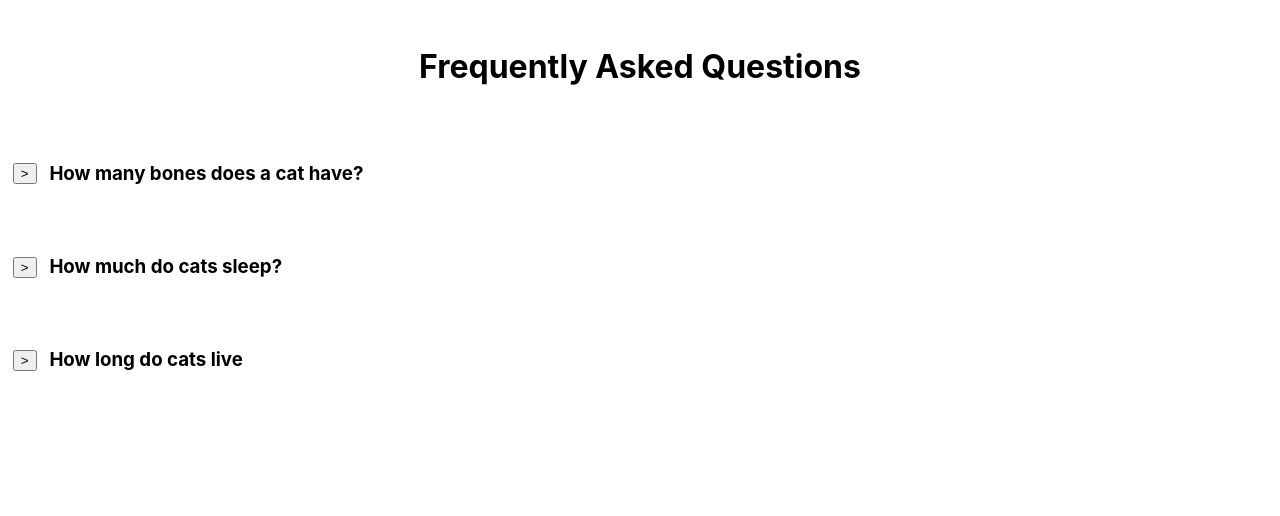
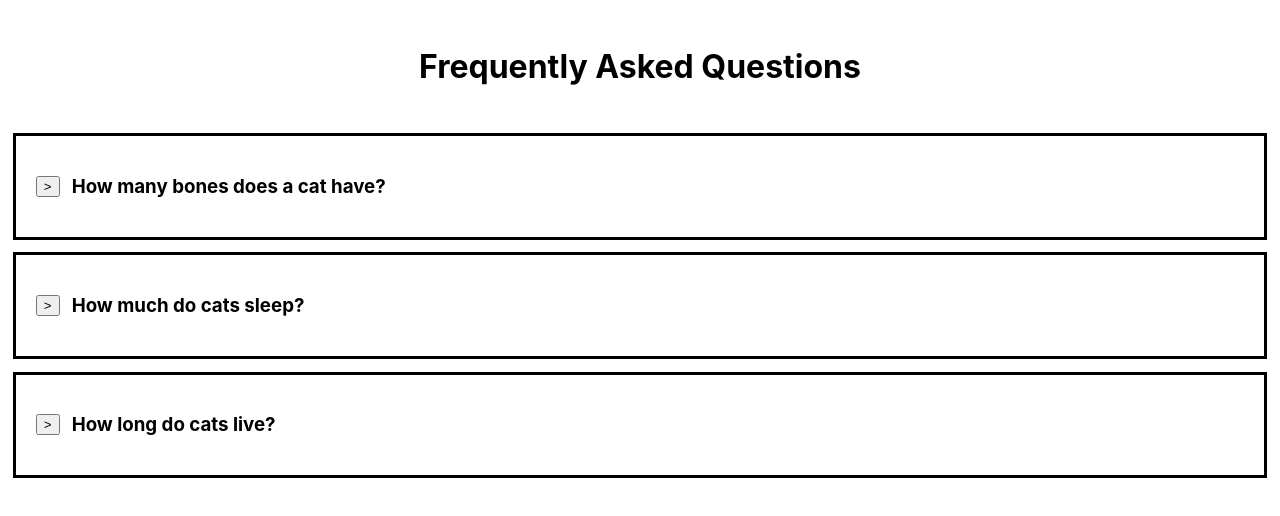
Before and after one commit to paty-oliveira/web-playground, a React (Create React App) app in the folder challenges/faq-component/: page / in a window 1280 px wide. Shown: the top 516 px of the page. Built offline with nearby package versions, Linux system fonts and the light colour scheme.

Commit message:
Update styling for FAQ component

```diff
--- a/challenges/faq-component/src/App.js
+++ b/challenges/faq-component/src/App.js
@@ -12,7 +12,7 @@ const faqs = [
     answer: "The average cat sleeps 12-16 hours per day",
   },
   {
-    question: "How long do cats live",
+    question: "How long do cats live?",
     answer: "Outdoor cats live 5 years on average. Indoor\ncats live 15 years on average.",
   },
 ];
--- a/challenges/faq-component/src/faq/Faq.css
+++ b/challenges/faq-component/src/faq/Faq.css
@@ -1,23 +1,15 @@
 .faq-container {
     display: flex;
-    align-items: center;
-    margin-bottom: 1%;
-    flex-direction: row;
-}
-
-.faq-button {
-    padding: 1%;
-    display: block;
-}
-
-.faq-body {
-    display: flex;
     flex-direction: column;
-    margin: 10px 0;
+    padding: 20px;
+    border: black solid;
+    margin: 1%;
 }
 
 .faq-item {
     display: flex;
-    flex-direction: column;
-    align-items: flex-start;
+    flex-direction: row;
+    justify-content: flex-start;
+    align-items: center;
+    gap: 1%;
 }
--- a/challenges/faq-component/src/faq/Faq.jsx
+++ b/challenges/faq-component/src/faq/Faq.jsx
@@ -10,18 +10,13 @@ export function Faq({ question, answer }) {
 
     return (
         <div className='faq-container'>
-            <div className='faq-button'>
+            <div className='faq-item'>
                 <button onClick={handleButtonToggle}>{'>'}</button>
+                <h3>{question}</h3>
             </div>
-            <div className='faq-body'>
-                <div className='faq-item'>
-                    <h3>{question}</h3>
-                </div>
-                <div className='faq-item'>
-                    { toggle && <p>{answer}</p>}
-                </div>
+            <div className='faq-item'>
+                { toggle && <p>{answer}</p>}
             </div>
-
         </div>
     )
 }
```
Also changed, not shown: 1 other file (tests, documents, lock files or other folders).
